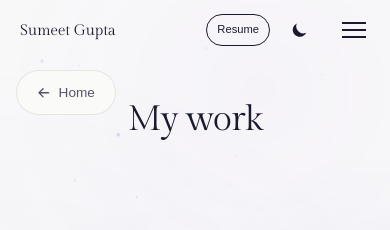
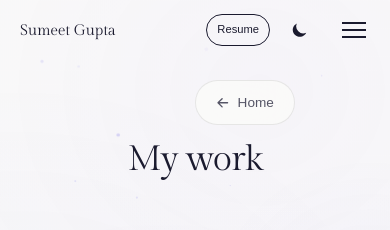
Before and after one commit to sumeetgwork-stack/MY_PORTFOLIO, a React (Vite) app: page /projects in a window 390 px wide. Shown: the top 230 px of the page. Built offline with nearby package versions, Linux system fonts and the light colour scheme; a web font is replaced by a local one.

Commit message:
Fixed mobile UI overlap between Home button and header title

```diff
--- a/src/index.css
+++ b/src/index.css
@@ -801,7 +801,8 @@ section { padding: var(--section-padding); position: relative; }
   .cylinder-face-title { font-size: 0.95rem; }
   .cylinder-face-emoji { font-size: 1.6rem; }
   .project-detail-panel { padding: 24px; margin-left: 0; max-height: none; }
-  .projects-back { top: 70px; left: 16px; }
+  .projects-back { top: 80px; left: 50%; transform: translateX(-50%); }
+  .projects-page-header { padding-top: 140px; }
   .cylinder-layout { padding: 0 16px; }
 }
 
```
